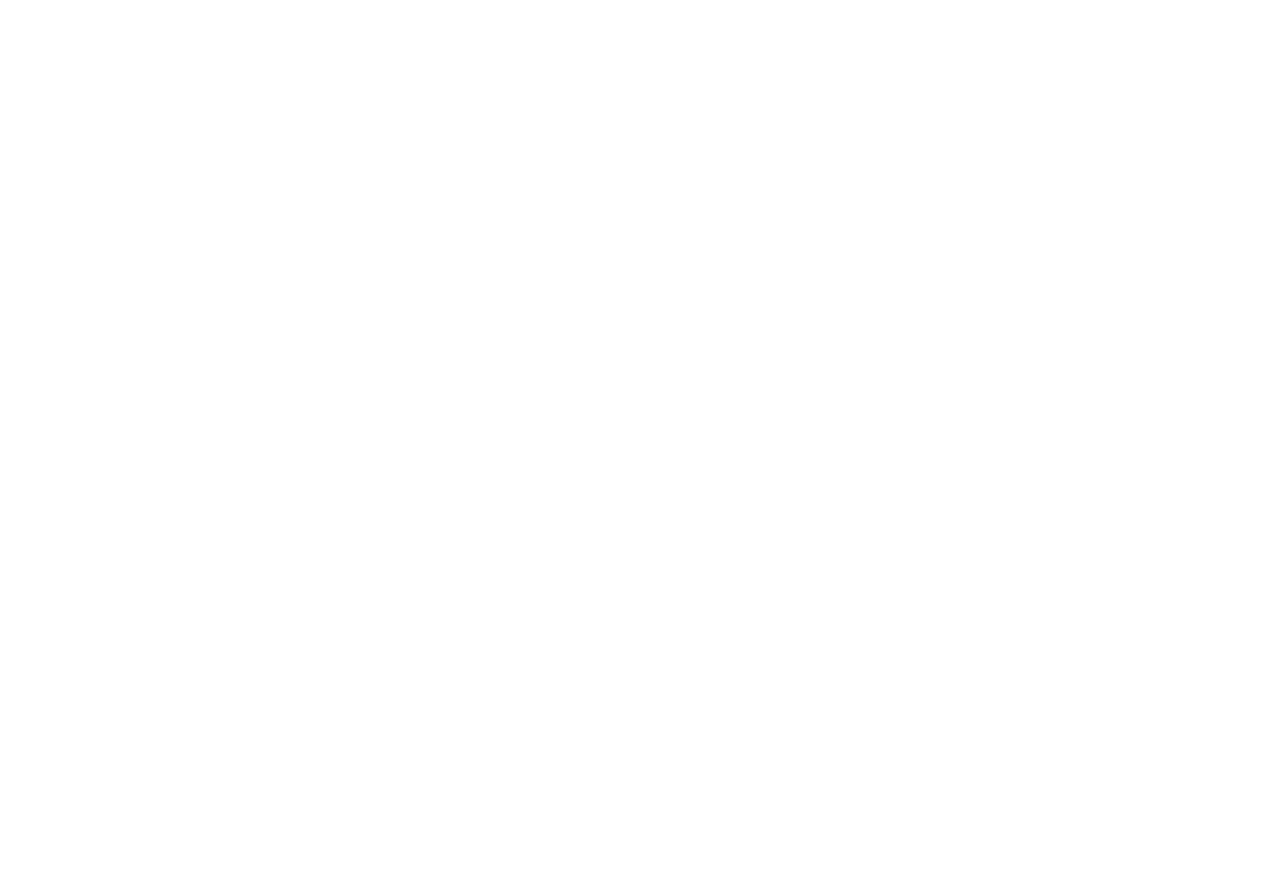
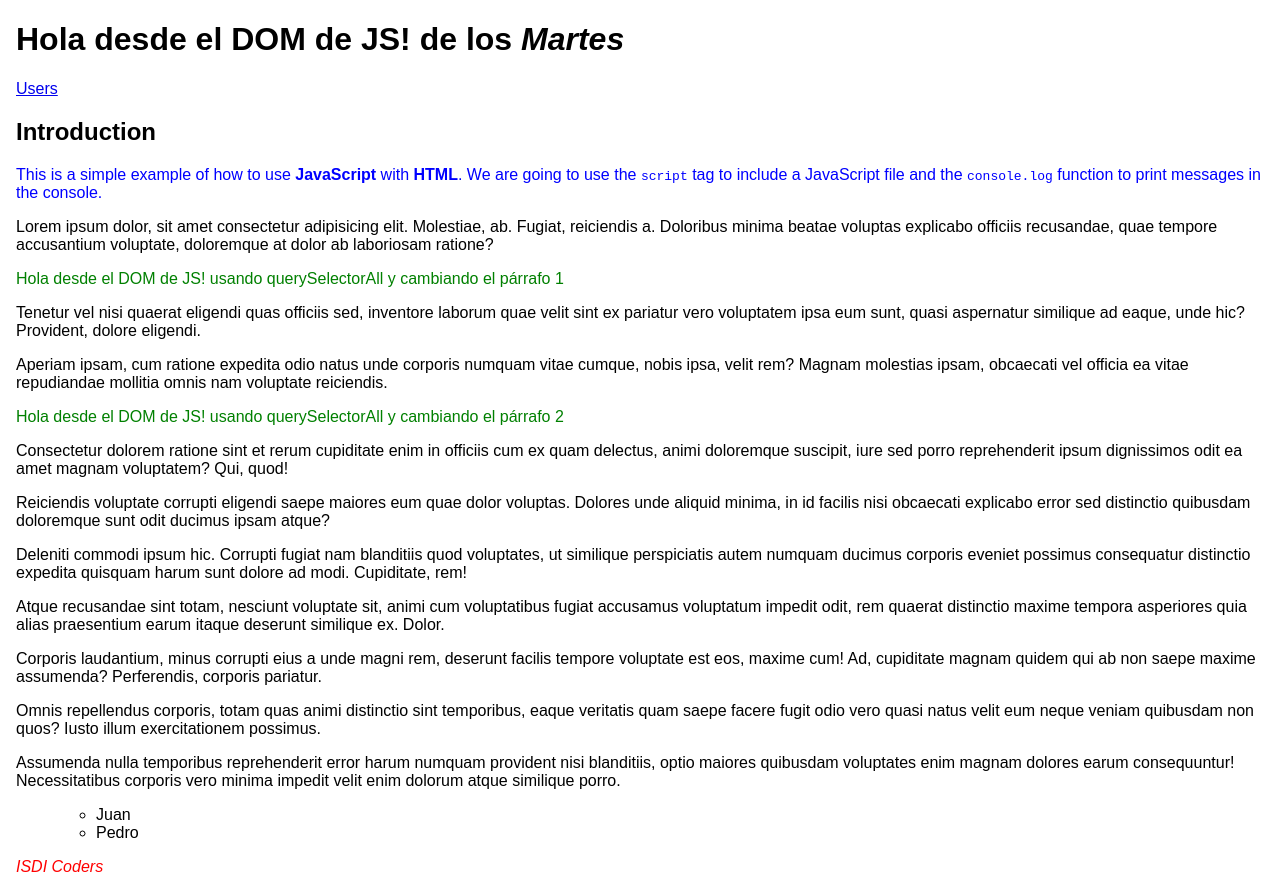
Before and after one commit to alce65/week0-24-01, a website with bundled scripts: page web/index.html in a window 1280 px wide. Before the commit the page ends 800 px from the top, so only its background shows below. Built offline with nearby package versions, Linux system fonts and the light colour scheme.

Commit message:
Add JS in the web initial examples

```diff
--- a/web/index.html
+++ b/web/index.html
@@ -3,14 +3,114 @@
   <head>
     <meta charset="UTF-8" />
     <meta name="viewport" content="width=device-width, initial-scale=1.0" />
-    <title>Learning JS</title>
-    <script type="module" src="index.js"></script>
+    <title>Learning ES</title>
+    <script type="module" src="./scripts/index.js"></script>
+    <link rel="shortcut icon" href="favicon.svg" type="image/x-icon" />
+    <link rel="stylesheet" href="./styles/main.css" />
     <!-- Ejemplo de uso de JS que no es habitual
     <script>
       console.log("Hola desde head");
     </script> -->
   </head>
   <body>
+    <header>
+      <h1>Learning JS with HTML</h1>
+      <nav>
+        <a href="user.html">Users</a>
+      </nav>
+    </header>
+    <main>
+      <section>
+        <h2>Introduction</h2>
+        <p id="first-p">
+          This is a simple example of how to use
+          <strong>JavaScript</strong> with <strong>HTML</strong>. We are going
+          to use the <code>script</code> tag to include a JavaScript file and
+          the <code>console.log</code> function to print messages in the
+          console.
+        </p>
+        <p>
+          Lorem ipsum dolor, sit amet consectetur adipisicing elit. Molestiae,
+          ab. Fugiat, reiciendis a. Doloribus minima beatae voluptas explicabo
+          officiis recusandae, quae tempore accusantium voluptate, doloremque at
+          dolor ab laboriosam ratione?
+        </p>
+        <p class="test">
+          Animi a reprehenderit, architecto nihil, quos totam odio, ea modi
+          facilis minus quod tenetur dolor molestiae ullam harum id nulla
+          voluptate aliquam et inventore accusantium nostrum at. Esse, natus in.
+        </p>
+        <p>
+          Tenetur vel nisi quaerat eligendi quas officiis sed, inventore laborum
+          quae velit sint ex pariatur vero voluptatem ipsa eum sunt, quasi
+          aspernatur similique ad eaque, unde hic? Provident, dolore eligendi.
+        </p>
+        <p>
+          Aperiam ipsam, cum ratione expedita odio natus unde corporis numquam
+          vitae cumque, nobis ipsa, velit rem? Magnam molestias ipsam, obcaecati
+          vel officia ea vitae repudiandae mollitia omnis nam voluptate
+          reiciendis.
+        </p>
+        <p class="test">
+          Ratione amet, veniam quia sint excepturi molestias? Ipsam maiores
+          omnis eius alias delectus tenetur cupiditate modi accusamus,
+          dignissimos ab placeat laudantium dicta harum iusto molestias incidunt
+          sequi ipsa culpa ullam!
+        </p>
+        <p>
+          Consectetur dolorem ratione sint et rerum cupiditate enim in officiis
+          cum ex quam delectus, animi doloremque suscipit, iure sed porro
+          reprehenderit ipsum dignissimos odit ea amet magnam voluptatem? Qui,
+          quod!
+        </p>
+        <p>
+          Reiciendis voluptate corrupti eligendi saepe maiores eum quae dolor
+          voluptas. Dolores unde aliquid minima, in id facilis nisi obcaecati
+          explicabo error sed distinctio quibusdam doloremque sunt odit ducimus
+          ipsam atque?
+        </p>
+        <p>
+          Deleniti commodi ipsum hic. Corrupti fugiat nam blanditiis quod
+          voluptates, ut similique perspiciatis autem numquam ducimus corporis
+          eveniet possimus consequatur distinctio expedita quisquam harum sunt
+          dolore ad modi. Cupiditate, rem!
+        </p>
+        <p>
+          Atque recusandae sint totam, nesciunt voluptate sit, animi cum
+          voluptatibus fugiat accusamus voluptatum impedit odit, rem quaerat
+          distinctio maxime tempora asperiores quia alias praesentium earum
+          itaque deserunt similique ex. Dolor.
+        </p>
+        <p>
+          Corporis laudantium, minus corrupti eius a unde magni rem, deserunt
+          facilis tempore voluptate est eos, maxime cum! Ad, cupiditate magnam
+          quidem qui ab non saepe maxime assumenda? Perferendis, corporis
+          pariatur.
+        </p>
+        <p>
+          Omnis repellendus corporis, totam quas animi distinctio sint
+          temporibus, eaque veritatis quam saepe facere fugit odio vero quasi
+          natus velit eum neque veniam quibusdam non quos? Iusto illum
+          exercitationem possimus.
+        </p>
+        <p>
+          Assumenda nulla temporibus reprehenderit error harum numquam provident
+          nisi blanditiis, optio maiores quibusdam voluptates enim magnam
+          dolores earum consequuntur! Necessitatibus corporis vero minima
+          impedit velit enim dolorum atque similique porro.
+        </p>
+
+        <ul class="list">
+          <li>Item 1</li>
+          <li>Item 2</li>
+          <li>Item 3</li>
+        </ul>
+      </section>
+    </main>
+    <footer>
+      <address>ISDI Coders</address>
+    </footer>
+
     <!--  Ejemplo de uso de JS que no es habitual
       <script>
       console.log("Hola desde body");
--- a/web/index.js
+++ /dev/null
@@ -1,7 +0,0 @@
-import { greeting } from "./sample.js";
-
-console.log("Hola desde un fichero JS!");
-
-// Ejecutando (llamándola) una función
-// importada de otro fichero JS
-greeting();
--- a/web/sample.js
+++ /dev/null
@@ -1,4 +0,0 @@
-// Creando una función
-export function greeting() {
-  console.log("Soy una función en un fichero JS!");
-}
--- /dev/null
+++ b/web/scripts/index.js
@@ -0,0 +1,9 @@
+import { greeting, changeTuesday, generateList } from './sample.js';
+
+console.log('Hola desde un fichero JS!');
+
+// Ejecutando (llamándola) una función
+// importada de otro fichero JS
+greeting();
+changeTuesday();
+generateList();
--- /dev/null
+++ b/web/scripts/sample.js
@@ -0,0 +1,76 @@
+// Creando una función
+export function greeting() {
+  console.log('Soy una función en un fichero JS!');
+}
+
+export function learnDOM() {
+  document.body.children[0].children[0].textContent =
+    'Hola desde el DOM de JS!';
+  document.body.children[2].children[0].style.color = 'red';
+
+  // DOM Localizations
+
+  // QuerySelector
+  const titleElement = document.querySelector('h1');
+  console.dir(titleElement);
+
+  // const titleElements = document.querySelectorAll('h1');
+  // console.dir(titleElements);
+  titleElement.innerHTML = 'Hola desde el DOM de JS! de los <i>Martes</i>';
+
+  // const testPElement = document.querySelector('.test');
+  // console.dir(testPElement);
+
+  const testPElements = document.querySelectorAll('.test');
+  console.log(testPElements);
+  testPElements.forEach((p, index) => {
+    p.textContent = `Hola desde el DOM de JS! usando querySelectorAll y cambiando el párrafo ${
+      index + 1
+    }`;
+    p.style.color = 'green';
+  });
+
+  const firstPElement = document.querySelector('#first-p');
+  console.dir(firstPElement);
+  firstPElement.style.color = 'blue';
+}
+
+export const changeTuesday = () => {
+  const now = new Date();
+  const day = now.getDay();
+  console.log(day);
+  if (day === 2) {
+    learnDOM();
+  }
+};
+
+export const generateList = () => {
+  const data = [
+    {
+      id: 1,
+      name: 'Pepe',
+      age: 17,
+    },
+    {
+      id: 2,
+      name: 'Juan',
+      age: 21,
+    },
+    {
+      id: 3,
+      name: 'Pedro',
+      age: 22,
+    },
+  ];
+
+  let htmlText = '<ul>';
+  data.forEach((person) => {
+    if (person.age > 18) {
+      htmlText += `<li title="id: ${person.id}">${person.name}</li>`;
+    }
+  });
+  htmlText += '</ul>';
+  console.log(htmlText);
+
+  document.querySelector('.list').innerHTML = htmlText;
+};
--- /dev/null
+++ b/web/styles/main.css
@@ -0,0 +1,13 @@
+* {
+  box-sizing: border-box;
+}
+
+body {
+  font-family: Arial, sans-serif;
+  margin: 1rem;
+  padding: 0;
+}
+
+main {
+  margin-block: 1rem;
+}
```
Also changed, not shown: web/scripts/user.js (added, +7 -0 lines), web/user.html (added, +25 -0 lines), readme.md, web/favicon.svg (added).
